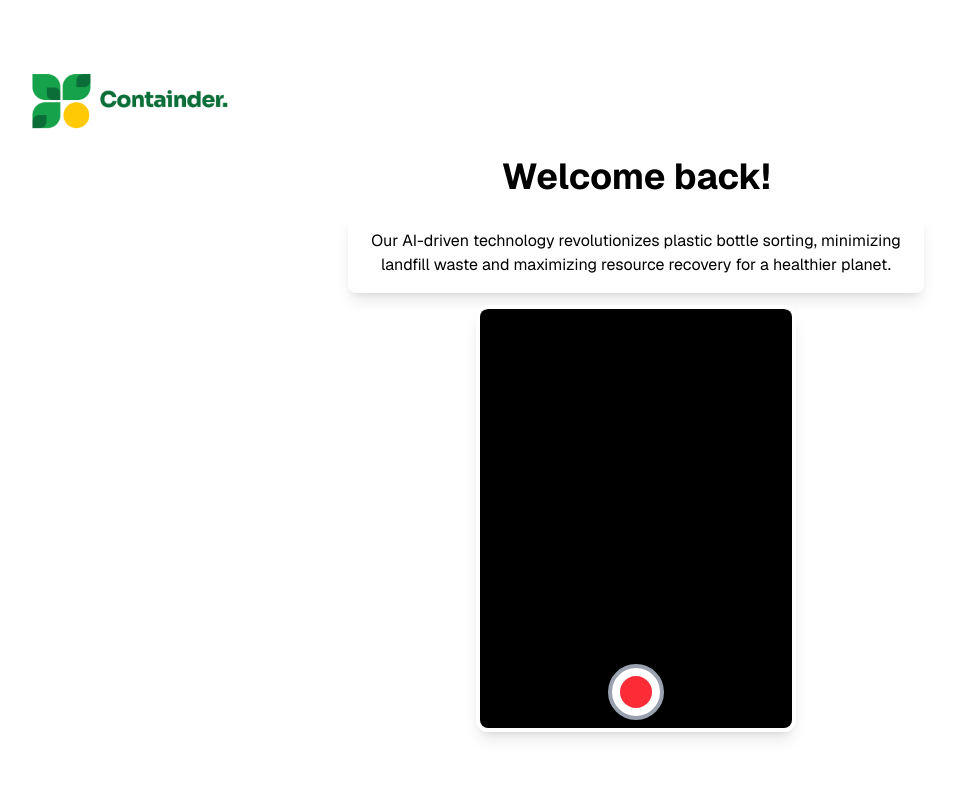
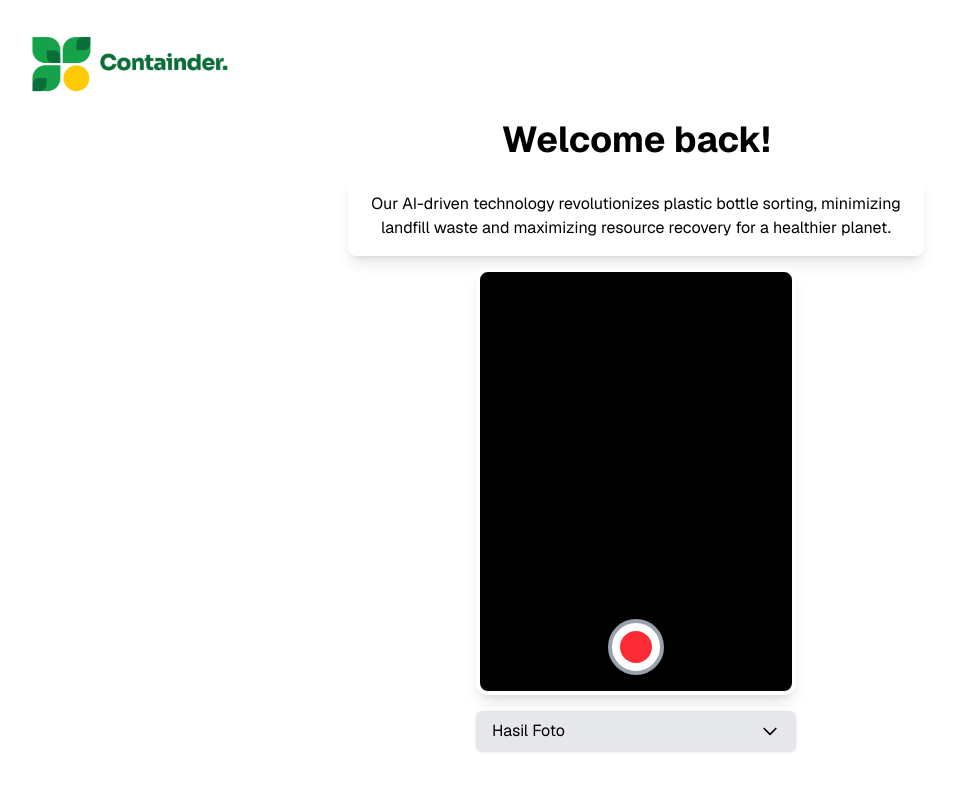
Before and after one commit to suryasuharna23/containder-demo-website, a Next.js app: page / in a window 1280 px wide. Shown: the top 790 px of the page, without its empty margins (4-957 px from the left). Built offline with nearby package versions, Linux system fonts and the light colour scheme; no server answers.

Commit message:
fix: button camera

```diff
--- a/src/app/page.tsx
+++ b/src/app/page.tsx
@@ -1,18 +1,18 @@
-// src/app/page.js
+// src/app/page.tsx
 
-import Kamera from "@/components/camera"; // Import komponen Kamera yang sudah kita buat
+import Kamera from "@/components/camera"; // Import komponen Kamera
 
 export default function HomePage() {
   return (
-    <main className="relative w-full h-screen flex flex-col items-center justify-center bg-white font-sans">
+    // Mengubah layout agar halaman bisa di-scroll jika kontennya panjang
+    <main className="relative w-full min-h-screen flex flex-col items-center justify-start py-8 bg-white font-sans">
       <header className="relative top-0 left-0 w-full h-16 flex items-center pl-8">
         <h2>
           <img src="/containder-logo.png" alt="Containder Logo" className="h-16 w-auto" />
         </h2>
       </header>
-      {/* Kotak kamera seperti kamera HP */}
       {/* Elemen lain di atas kamera */}
-      <div className="mt-2 w-full flex flex-col items-center text-black"> {/* <--- DITAMBAHKAN w-full DI SINI */}
+      <div className="mt-2 w-full flex flex-col items-center text-black">
         <h1 className="text-4xl md:text-3xlxl font-bold p-4 rounded-lg">
           Welcome back!
         </h1>
@@ -20,10 +20,10 @@ export default function HomePage() {
           Our AI-driven technology revolutionizes plastic bottle sorting, minimizing landfill waste and maximizing resource recovery for a healthier planet.
         </p>
       </div>
-      <div className="relative rounded-xl overflow-hidden shadow-lg border-4 border-white" style={{ width: 320, height: 427 }}>
-        {/* Rasio 3:4, misal 320x427px */}
-        <Kamera />
-      </div>
+
+      {/* Komponen Kamera dipanggil langsung tanpa div pembungkus yang membatasi tinggi */}
+      <Kamera />
+
     </main>
   );
 }
--- a/src/components/camera.jsx
+++ b/src/components/camera.jsx
@@ -1,6 +1,6 @@
 // src/components/Kamera.jsx
 
-"use client"; // Ini SANGAT PENTING!
+"use client";
 
 import { useEffect, useRef, useState } from 'react';
 
@@ -8,8 +8,7 @@ const Kamera = () => {
   const videoRef = useRef(null);
   const canvasRef = useRef(null);
   const [captured, setCaptured] = useState(null);
-  const [showView, setShowView] = useState(false);
-  const [showImage, setShowImage] = useState(false);
+  const [isDropdownOpen, setDropdownOpen] = useState(false);
 
   useEffect(() => {
     const getCameraStream = async () => {
@@ -45,19 +44,18 @@ const Kamera = () => {
       ctx.drawImage(video, 0, 0, canvas.width, canvas.height);
       const imageData = canvas.toDataURL('image/png');
       setCaptured(imageData);
-      setShowView(true);
-      setShowImage(false);
+      // Dropdown tidak terbuka otomatis, sesuai permintaan
     }
   };
 
-  const handleShowImage = () => {
-    setShowImage(true);
+  const toggleDropdown = () => {
+    setDropdownOpen(!isDropdownOpen);
   };
 
   return (
     <div className="flex flex-col items-center">
-      {/* Kamera box */}
-      <div className="relative w-[320px] h-[427px] bg-black rounded-xl overflow-hidden flex items-center justify-center">
+      {/* Kotak kamera */}
+      <div className="relative w-[320px] h-[427px] bg-black rounded-xl overflow-hidden flex items-center justify-center shadow-lg border-4 border-white">
         <video
           ref={videoRef}
           autoPlay
@@ -75,23 +73,47 @@ const Kamera = () => {
         </button>
         <canvas ref={canvasRef} style={{ display: 'none' }} />
       </div>
-      {/* Tombol lihat hasil di bawah kamera */}
-      {showView && (
+
+      {/* Dropdown untuk hasil foto, diletakkan di bawah kamera */}
+      <div className="w-full max-w-xs mt-4">
         <button
-          onClick={handleShowImage}
-          className="mt-8 px-6 py-2 bg-blue-600 text-white rounded-full shadow hover:bg-blue-700 transition"
+          onClick={toggleDropdown}
+          className="w-full px-4 py-2 bg-gray-200 text-left text-black rounded-md shadow-sm flex justify-between items-center"
         >
-          Lihat Hasil
+          <span>Hasil Foto</span>
+          <svg
+            className={`w-5 h-5 transform transition-transform ${
+              isDropdownOpen ? 'rotate-180' : ''
+            }`}
+            fill="none"
+            stroke="currentColor"
+            viewBox="0 0 24 24"
+            xmlns="http://www.w3.org/2000/svg"
+          >
+            <path
+              strokeLinecap="round"
+              strokeLinejoin="round"
+              strokeWidth="2"
+              d="M19 9l-7 7-7-7"
+            ></path>
+          </svg>
         </button>
-      )}
-      {/* Gambar hasil capture */}
-      {showImage && captured && (
-        <img
-          src={captured}
-          alt="Hasil Capture"
-          className="mt-4 rounded-xl shadow-lg max-w-xs"
-        />
-      )}
+        {isDropdownOpen && (
+          <div className="mt-2 p-2 border border-gray-200 rounded-md shadow-lg bg-white">
+            {captured ? (
+              <img
+                src={captured}
+                alt="Hasil Capture"
+                className="rounded-md w-full"
+              />
+            ) : (
+              <p className="text-center text-gray-500 p-4">
+                Anda belum mengambil gambar.
+              </p>
+            )}
+          </div>
+        )}
+      </div>
     </div>
   );
 };
```
